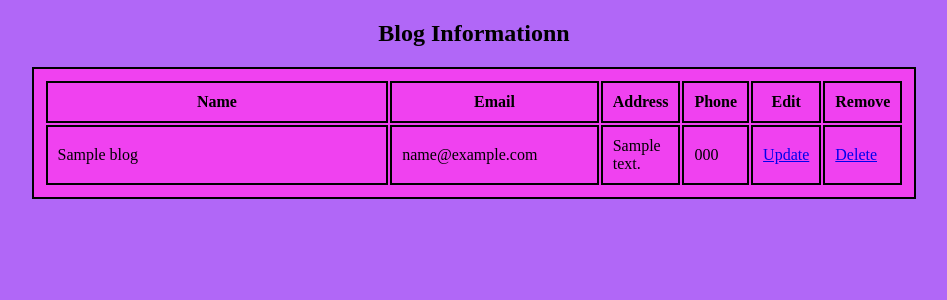
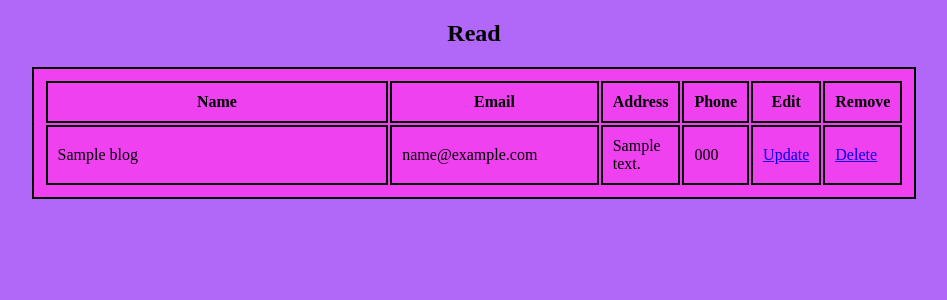
Before and after one commit to kuraiyamuna04/_CRUD_, a Django app: template crud/templates/search.html in a window 1280 px wide. Shown: the top 300 px of the page, without its empty margins (166-1113 px from the left). Run offline with Django 4.2, Linux system fonts and the light colour scheme; the template is opened without the code that fills it: most values are stand-ins (such as "Sample title", 1, 10 or a date in 2020); data that the repository does not hold is empty; parts of the project's set-up code (start-up, migrations or seed data) failed here and were passed over.

Commit message:
Update search.html

```diff
--- a/crud/templates/search.html
+++ b/crud/templates/search.html
@@ -5,7 +5,7 @@
     <meta charset="UTF-8">
     <meta http-equiv="X-UA-Compatible" content="IE=edge">
     <meta name="viewport" content="width=device-width, initial-scale=1.0">
-    <title>Search Blog</title>
+    <title>Search</title>
 </head>
 <style>
     body{
@@ -31,7 +31,7 @@
 </style>
 
 <body>
-    <h2 style="text-align:center"> Blog Informationn </h2>
+    <h2 style="text-align:center"> Read </h2>
     <table align="center" style="margin: 0px auto;">
         <thead>
             <tr>
```
